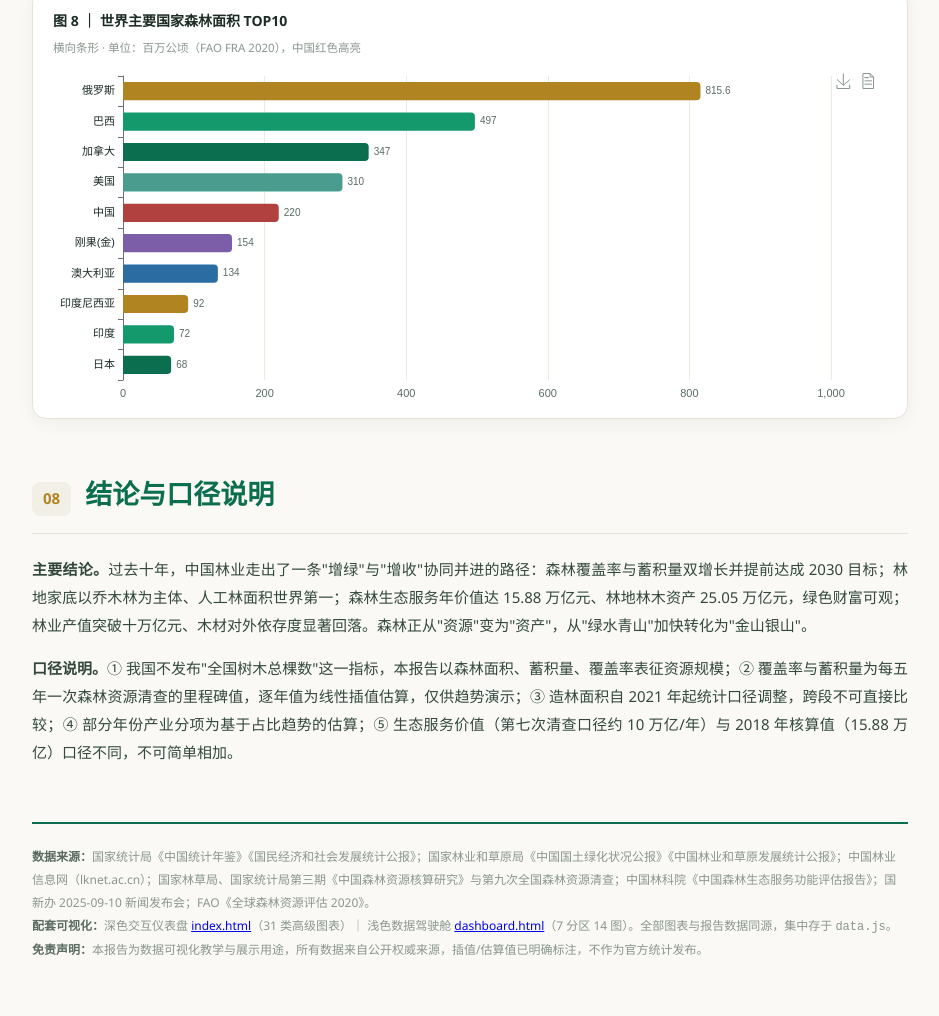
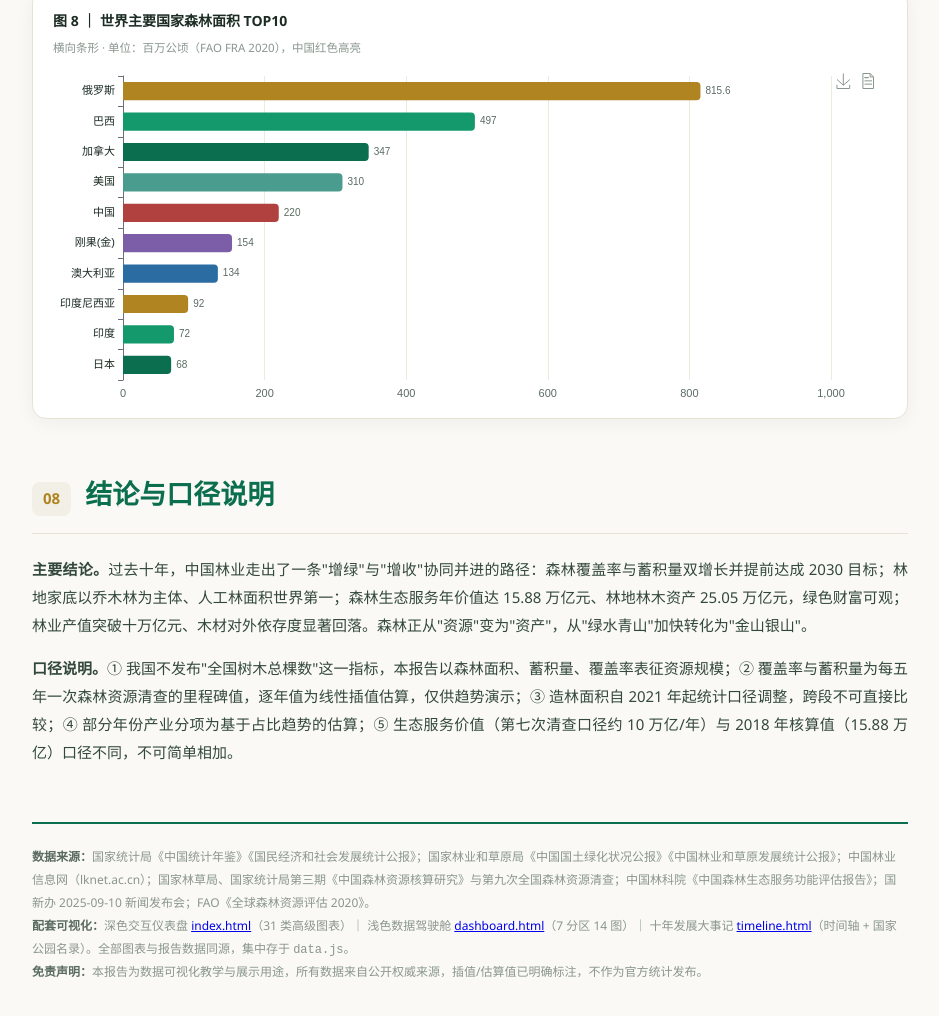
Before and after one commit to heee-a/bigdata-analysis-and-visualization, a plain HTML site: page report.html in a window 1280 px wide. Shown: the part 6226-7242 px from the top of the page, without its empty margins (170-1109 px from the left). Drawn offline with Linux system fonts and the light colour scheme.

Commit message:
add report.html

```diff
--- a/report.html
+++ b/report.html
@@ -214,7 +214,7 @@
 
   <footer>
     <b>数据来源：</b>国家统计局《中国统计年鉴》《国民经济和社会发展统计公报》；国家林业和草原局《中国国土绿化状况公报》《中国林业和草原发展统计公报》；中国林业信息网（lknet.ac.cn）；国家林草局、国家统计局第三期《中国森林资源核算研究》与第九次全国森林资源清查；中国林科院《中国森林生态服务功能评估报告》；国新办 2025-09-10 新闻发布会；FAO《全球森林资源评估 2020》。<br>
-    <b>配套可视化：</b>深色交互仪表盘 <a href="index.html">index.html</a>（31 类高级图表）｜ 浅色数据驾驶舱 <a href="dashboard.html">dashboard.html</a>（7 分区 14 图）。全部图表与报告数据同源，集中存于 <code>data.js</code>。<br>
+    <b>配套可视化：</b>深色交互仪表盘 <a href="index.html">index.html</a>（31 类高级图表）｜ 浅色数据驾驶舱 <a href="dashboard.html">dashboard.html</a>（7 分区 14 图）｜ 十年发展大事记 <a href="timeline.html">timeline.html</a>（时间轴 + 国家公园名录）。全部图表与报告数据同源，集中存于 <code>data.js</code>。<br>
     <b>免责声明：</b>本报告为数据可视化教学与展示用途，所有数据来自公开权威来源，插值/估算值已明确标注，不作为官方统计发布。
   </footer>
 </div>
```
